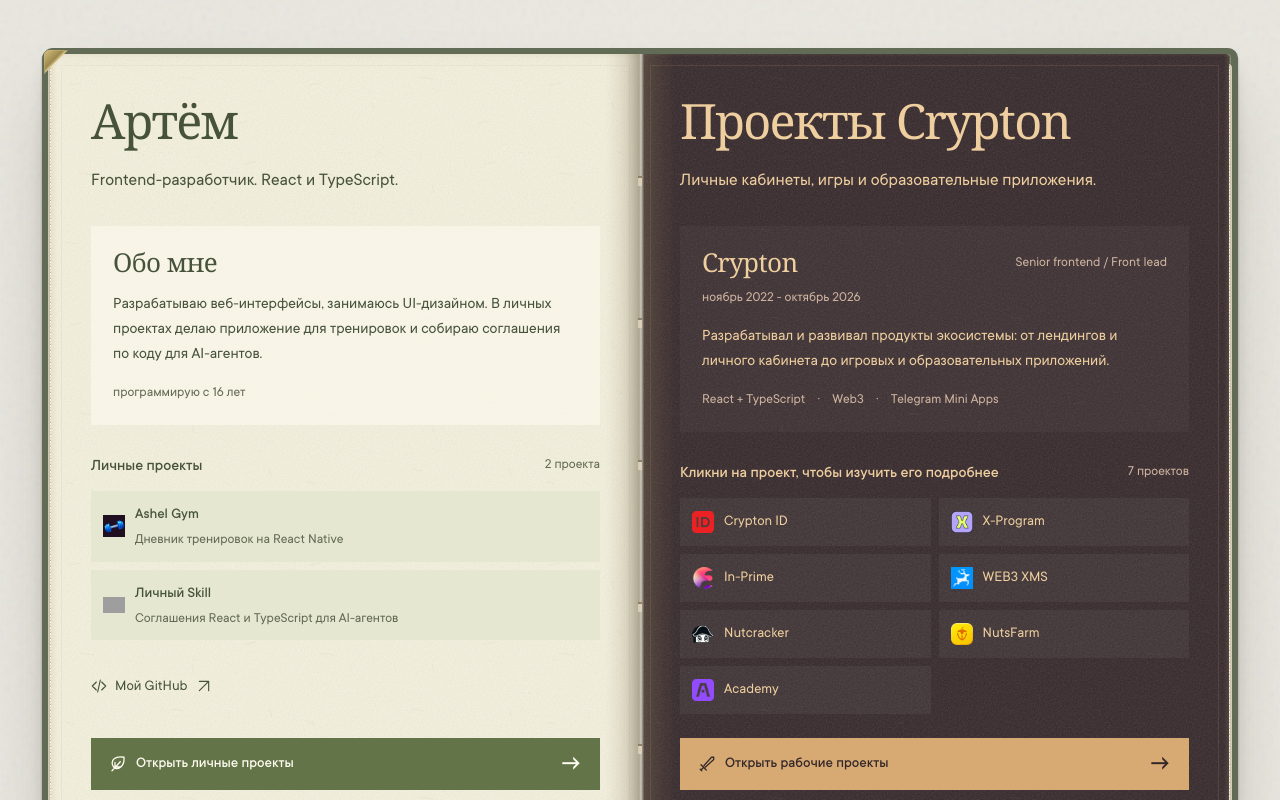
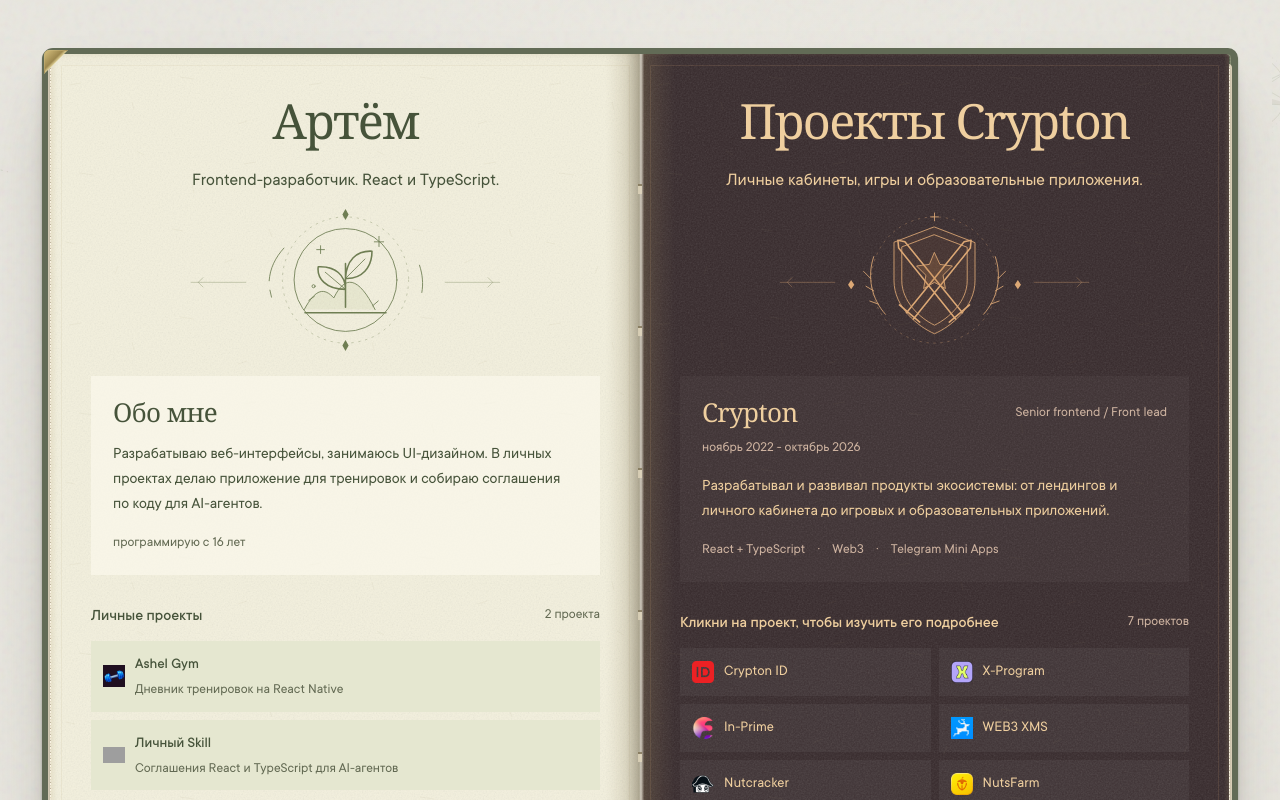
Before and after one commit to 7evenUp/ashel-projects, a React (Vite) app: page / in a window 1280 px wide. Shown: the top 800 px of the page. Built offline with nearby package versions, Linux system fonts and the light colour scheme; grey boxes are pictures that could not be loaded.

Commit message:
returned game setting

```diff
--- a/src/App.tsx
+++ b/src/App.tsx
@@ -8,6 +8,7 @@ import { NotesDialog } from "./components/NotesDialog"
 import { PageTurn, copyPage } from "./components/PageTurn"
 import { ProjectFavicon } from "./components/ProjectFavicon"
 import { Spread } from "./components/Spread"
+import TableScenery from "./components/TableScenery"
 
 import { compositionStyle } from "./data/compositions"
 import { projects } from "./data/projects"
@@ -260,10 +261,11 @@ export function App() {
     setTurn((current) => (current?.serial === turn?.serial ? null : current))
 
   return (
-    <div style={routeStyle(route)}>
+    <div className="game-world" style={routeStyle(route)}>
       <a className="skip-link" href="#spread" onClick={handleSkipToSpread}>
         К развороту
       </a>
+      <TableScenery />
       <main
         className={[
           "desk relative mx-auto",
--- a/src/components/IntroSpread/IntroSpread.tsx
+++ b/src/components/IntroSpread/IntroSpread.tsx
@@ -1,6 +1,7 @@
 import { Icon } from "../Art"
 import { ProjectFavicon } from "../ProjectFavicon"
 import WorkPeriod from "./WorkPeriod"
+import ModeEmblem from "./ModeEmblem"
 
 import { projects } from "../../data/projects"
 import { personalProjects, profile } from "../../data/profile"
@@ -25,6 +26,8 @@ const IntroSpread = ({
           <h1 id="personal-title">{profile.name}</h1>
           <p>{profile.role}. React и TypeScript.</p>
         </header>
+
+        <ModeEmblem mode="personal" />
 
         <section className="profile-note">
           <h2>Обо мне</h2>
@@ -95,6 +98,8 @@ const IntroSpread = ({
           <p>Личные кабинеты, игры и образовательные приложения.</p>
         </header>
 
+        <ModeEmblem mode="work" />
+
         <section className="experience-note" aria-labelledby="experience-title">
           <div className="experience-heading flex items-center justify-between gap-3">
             <h3 id="experience-title">Crypton</h3>
--- a/src/components/IntroSpread/intro-spread.css
+++ b/src/components/IntroSpread/intro-spread.css
@@ -24,7 +24,46 @@
 }
 
 .mode-heading {
-  margin-bottom: 32px;
+  margin-bottom: 12px;
+  text-align: center;
+}
+
+.mode-emblem {
+  margin: 0 -8px 22px;
+  color: #6f7e53;
+}
+
+.mode-emblem svg {
+  display: block;
+  width: 100%;
+  height: 148px;
+  stroke-width: 1.1;
+}
+
+.emblem-rule,
+.emblem-orbit {
+  opacity: 0.4;
+}
+
+.emblem-fill {
+  fill: #82914d16;
+}
+
+.emblem-diamond {
+  fill: currentColor;
+  stroke: none;
+}
+
+.emblem-solid {
+  fill: #b77c4940;
+}
+
+.work-page .mode-emblem {
+  color: #dca875;
+}
+
+.work-page .emblem-fill {
+  fill: #ba724c16;
 }
 
 .mode-heading h1,
@@ -294,6 +333,9 @@
   .mode-heading h2 {
     font-size: clamp(36px, 8vw, 50px);
   }
+  .mode-emblem svg {
+    height: 130px;
+  }
   .profile-note,
   .experience-note {
     padding: 20px;
--- /dev/null
+++ b/src/components/TableScenery.tsx
@@ -0,0 +1,197 @@
+const CompassRose = () => (
+  <svg className="table-compass" viewBox="0 0 200 200" fill="none">
+    <circle cx="100" cy="100" r="70" stroke="currentColor" />
+    <circle
+      cx="100"
+      cy="100"
+      r="79"
+      stroke="currentColor"
+      strokeDasharray="1 8"
+    />
+    <path
+      d="m100 12 16 66 46-40-40 46 66 16-66 16 40 46-46-40-16 66-16-66-46 40 40-46-66-16 66-16-40-46 46 40Z"
+      stroke="currentColor"
+    />
+    <path
+      d="m100 12 0 88 16-22Zm88 88h-88l22 16Zm-88 88v-88l-16 22Zm-88-88h88L78 84Z"
+      fill="currentColor"
+      opacity=".38"
+    />
+    <circle cx="100" cy="100" r="7" fill="currentColor" />
+    <text x="100" y="7" textAnchor="middle" fill="currentColor">
+      N
+    </text>
+  </svg>
+)
+
+const RouteMap = () => (
+  <svg className="table-map" viewBox="0 0 250 300" fill="none">
+    <path
+      d="m23 25 67-8 64 9 72-12-5 252-68 17-68-12-67 15Z"
+      fill="#d8d2ba"
+      stroke="#a7a387"
+    />
+    <path
+      d="m23 25 67-8-5 254-67 15Zm131 1 72-12-5 252-68 17Z"
+      fill="#eeead9"
+    />
+    <path d="m90 17-5 254m69-245-1 257" stroke="#aaa58b" opacity=".5" />
+    <path
+      d="m38 81 18-24 16 21m-26-8 10-13 8 13m80 116 20-31 26 35m-38-24 12-11 10 15m-62 70 17-22 18 25"
+      stroke="#969b7b"
+      strokeWidth="1.5"
+      strokeLinecap="round"
+      strokeLinejoin="round"
+    />
+    <path
+      d="M193 42c-34 26-62 8-65 41s39 30 28 64-80 1-94 40 29 38 38 65"
+      stroke="#a6a99a"
+      strokeWidth="6"
+      opacity=".45"
+    />
+    <path
+      d="M54 242c-20-40 38-24 37-63s-42-42-24-70 65 33 88-6 7-37 36-48"
+      stroke="#9e8066"
+      strokeWidth="2"
+      strokeLinecap="round"
+      strokeDasharray="3 7"
+    />
+    <circle cx="54" cy="242" r="6" stroke="#8a9273" strokeWidth="2" />
+    <path d="m184 48 14 14m0-14-14 14" stroke="#9e8066" strokeWidth="2" />
+    <path
+      d="m42 146 4-12 5 12m-8-5h6m146 82 5-16 6 16m-9-6h7"
+      stroke="#8f9576"
+    />
+    <circle cx="127" cy="112" r="18" stroke="#a8a08b" opacity=".4" />
+    <path
+      d="m127 98 4 10 10 4-10 4-4 10-4-10-10-4 10-4Z"
+      fill="#a8a08b"
+      opacity=".3"
+    />
+  </svg>
+)
+
+const DiceAndCoins = () => (
+  <svg className="table-tokens" viewBox="0 0 240 210" fill="none">
+    <ellipse cx="143" cy="164" rx="54" ry="12" fill="#696651" opacity=".1" />
+    <g transform="rotate(17 145 100)">
+      <path
+        d="m145 32 55 34 8 65-63 41-61-40 6-65Z"
+        fill="#c9cfbb"
+        stroke="#808b73"
+        strokeWidth="1.5"
+      />
+      <path
+        d="m145 32-29 57 60 1Zm-55 35 26 22-32 43 61 40 31-82 32 41-63 41-29-83 60 1 24-24"
+        stroke="#808b73"
+      />
+      <path d="m116 89 29 83 31-82Z" fill="#a4b296" opacity=".35" />
+      <path d="m145 32 55 34-24 24Z" fill="#edf0df" opacity=".65" />
+      <text x="146" y="119" textAnchor="middle" fill="#65745d">
+        20
+      </text>
+    </g>
+    <g transform="rotate(-18 49 153)">
+      <circle cx="49" cy="157" r="29" fill="#a79b71" />
+      <circle cx="49" cy="152" r="29" fill="#d4c394" stroke="#aa9869" />
+      <circle cx="49" cy="152" r="22" stroke="#aa9869" />
+      <path
+        d="m49 136 5 10 11 2-8 8 2 11-10-5-10 5 2-11-8-8 11-2Z"
+        stroke="#aa9869"
+      />
+    </g>
+    <g transform="rotate(12 74 186)">
+      <ellipse cx="77" cy="189" rx="25" ry="10" fill="#a79b71" />
+      <ellipse
+        cx="77"
+        cy="184"
+        rx="25"
+        ry="10"
+        fill="#dbcb9e"
+        stroke="#b29f70"
+      />
+      <ellipse cx="77" cy="184" rx="17" ry="6" stroke="#b29f70" />
+    </g>
+  </svg>
+)
+
+const Quill = () => (
+  <svg className="table-quill" viewBox="0 0 220 320" fill="none">
+    <path
+      d="M42 290C75 187 93 83 186 24c13 65-5 145-66 184l-35 9-5 28-20-1Z"
+      fill="#d5d7c5"
+      stroke="#a0a58c"
+    />
+    <path d="M42 290C79 186 119 107 186 24" stroke="#949b80" strokeWidth="2" />
+    <path
+      d="m83 192 40-9m-29-17 48-13m-36-9 50-20m-37-3 49-28m-35 10 43-36m-83 116 1-47m12 21 4-57m9 36 10-60m4 37 14-58"
+      stroke="#a0a58c"
+      opacity=".65"
+    />
+    <path
+      d="m186 24-13 62-24-7-19 53-24-4-16 57-11-1"
+      fill="#ececde"
+      opacity=".45"
+    />
+  </svg>
+)
+
+const Constellation = () => (
+  <svg className="table-constellation" viewBox="0 0 210 230" fill="none">
+    <path
+      d="m31 172 35-69 43 22 43-71 26 30m-69 41 33 63"
+      stroke="currentColor"
+      strokeDasharray="3 6"
+    />
+    {[
+      [31, 172],
+      [66, 103],
+      [109, 125],
+      [152, 54],
+      [178, 84],
+      [142, 188],
+    ].map(([horizontal, vertical]) => (
+      <circle
+        key={horizontal}
+        cx={horizontal}
+        cy={vertical}
+        r="3"
+        fill="currentColor"
+      />
+    ))}
+    <circle cx="109" cy="125" r="12" stroke="currentColor" opacity=".45" />
+    <path
+      d="m50 30 4 12 12 4-12 4-4 12-4-12-12-4 12-4Z"
+      fill="currentColor"
+      opacity=".6"
+    />
+  </svg>
+)
+
+const Spark = ({ className }: { className: string }) => (
+  <svg className={`table-spark ${className}`} viewBox="0 0 64 80" fill="none">
+    <path
+      d="M25 4c3 18 7 23 22 27-15 4-19 9-22 27C22 40 18 35 3 31 18 27 22 22 25 4Z"
+      fill="currentColor"
+    />
+    <path d="m49 55 3 8 8 3-8 3-3 8-3-8-8-3 8-3Z" stroke="currentColor" />
+  </svg>
+)
+
+const TableScenery = () => (
+  <div className="table-scenery" aria-hidden="true">
+    <div className="table-margin table-margin-left">
+      <Constellation />
+      <RouteMap />
+      <Spark className="table-spark-left" />
+    </div>
+    <div className="table-margin table-margin-right">
+      <CompassRose />
+      <DiceAndCoins />
+      <Quill />
+      <Spark className="table-spark-right" />
+    </div>
+  </div>
+)
+
+export default TableScenery
--- /dev/null
+++ b/src/components/table-scenery.css
@@ -0,0 +1,157 @@
+.game-world {
+  position: relative;
+  isolation: isolate;
+  min-height: 100svh;
+}
+
+.game-world > .desk {
+  z-index: 1;
+}
+
+.table-scenery {
+  position: fixed;
+  inset: 0;
+  z-index: 0;
+  overflow: hidden;
+  pointer-events: none;
+  user-select: none;
+  color: #989d83;
+}
+
+.table-margin {
+  position: absolute;
+  top: 0;
+  bottom: 0;
+  width: max(0px, calc((100vw - 1216px) / 2 - 24px));
+  overflow: hidden;
+}
+
+.table-margin-left {
+  left: 0;
+}
+
+.table-margin-right {
+  right: 0;
+}
+
+.table-margin > svg {
+  position: absolute;
+  height: auto;
+}
+
+.table-compass {
+  top: 5%;
+  right: clamp(18px, 3vw, 70px);
+  width: clamp(100px, 11vw, 200px);
+  opacity: 0.48;
+  transform: rotate(16deg);
+}
+
+.table-compass text {
+  font:
+    12px Georgia,
+    serif;
+}
+
+.table-constellation {
+  top: 11%;
+  left: clamp(6px, 2vw, 54px);
+  width: 190px;
+  opacity: 0.5;
+  transform: rotate(-12deg);
+}
+
+.table-map {
+  top: 43%;
+  left: clamp(-46px, 1vw, 30px);
+  width: clamp(190px, 14vw, 260px);
+  opacity: 0.65;
+  transform: rotate(-14deg);
+  filter: drop-shadow(3px 9px 5px #4e503b12);
+}
+
+.table-tokens {
+  top: 37%;
+  right: clamp(-35px, 1.7vw, 45px);
+  width: clamp(175px, 13vw, 240px);
+  opacity: 0.75;
+}
+
+.table-tokens text {
+  font:
+    25px Georgia,
+    serif;
+}
+
+.table-quill {
+  right: clamp(0px, 2vw, 58px);
+  bottom: -2%;
+  width: clamp(150px, 12vw, 220px);
+  opacity: 0.6;
+  transform: rotate(12deg);
+}
+
+.table-spark {
+  width: 54px;
+  opacity: 0.44;
+  animation: table-starlight 7s ease-in-out infinite alternate;
+}
+
+.table-spark-left {
+  bottom: 7%;
+  left: clamp(18px, 4vw, 96px);
+  transform: rotate(-9deg);
+}
+
+.table-spark-right {
+  top: 29%;
+  right: clamp(20px, 2vw, 58px);
+  width: 28px;
+  animation-delay: -3s;
+}
+
+@keyframes table-starlight {
+  from {
+    opacity: 0.28;
+  }
+  to {
+    opacity: 0.55;
+  }
+}
+
+@media (max-width: 1599px) {
+  .table-map,
+  .table-tokens,
+  .table-quill {
+    display: none;
+  }
+  .table-compass {
+    right: -22px;
+    width: 105px;
+    opacity: 0.33;
+  }
+  .table-constellation {
+    left: -54px;
+    width: 150px;
+    opacity: 0.3;
+  }
+  .table-spark-left {
+    left: 16px;
+    width: 40px;
+  }
+  .table-spark-right {
+    right: 16px;
+  }
+}
+
+@media (max-width: 1100px) {
+  .table-scenery {
+    display: none;
+  }
+}
+
+@media (prefers-reduced-motion: reduce) {
+  .table-spark {
+    animation: none;
+  }
+}
--- a/src/main.tsx
+++ b/src/main.tsx
@@ -4,6 +4,7 @@ import { App } from "./App"
 
 import "./styles.css"
 import "./book-materials.css"
+import "./components/table-scenery.css"
 import "./components/IntroSpread/intro-spread.css"
 import "./components/PersonalSpread/personal-spread.css"
 
```
Also changed, not shown: 2 other files (tests, documents, lock files or other folders).
